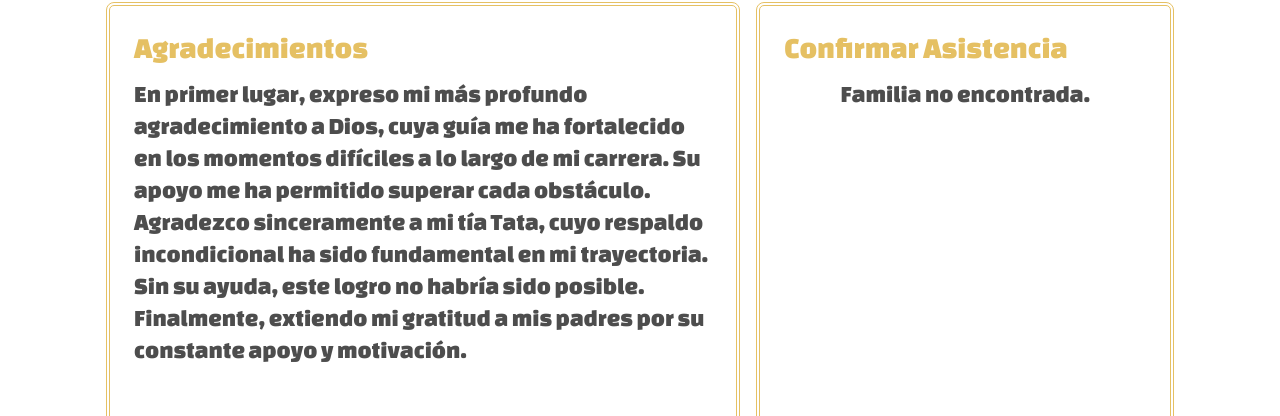
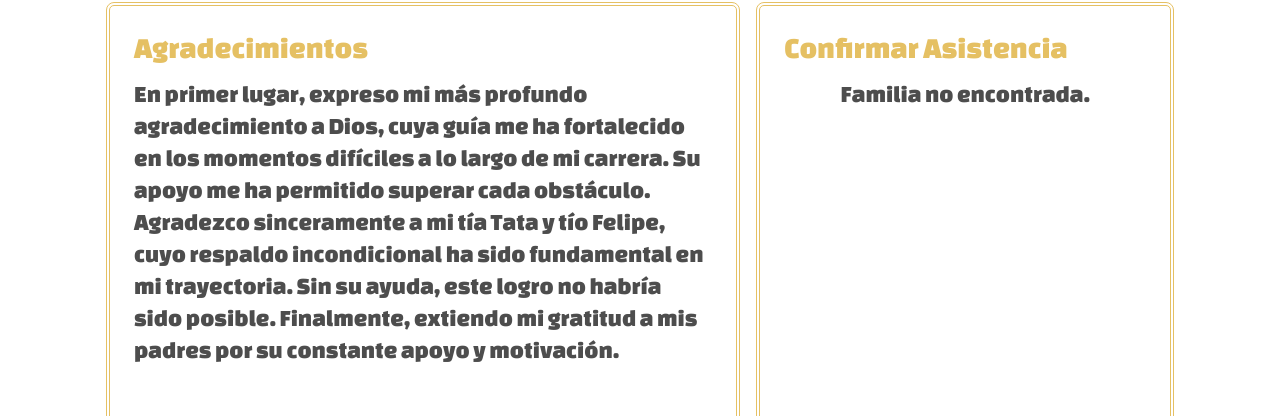
Before and after one commit to Jaime07503/Graduation-Invitation, a React (Vite) app: page /invitation in a window 1280 px wide. Shown: the part 670-1086 px from the top of the page. Built offline with nearby package versions, Linux system fonts and the light colour scheme.

Commit message:
Change in Bento.jsx

```diff
--- a/src/components/Bento.jsx
+++ b/src/components/Bento.jsx
@@ -89,20 +89,6 @@ export const Bento = ({ id, className, FamilyInput }) => {
   const allConfirmed =
     family && family.Members.every((member) => member.guest_confirmed === 1);
 
-  const [content, setContent] = useState("");
-
-  useEffect(() => {
-    if (FamilyInput === "Beltran Valenzuela") {
-      setContent(
-        "En primer lugar, expreso mi más profundo agradecimiento a Dios, cuya guía me ha fortalecido en los momentos difíciles a lo largo de mi carrera. Su apoyo me ha permitido superar cada obstáculo. Agradezco sinceramente a mi tía Tata y tío Felipe, cuyo respaldo incondicional ha sido fundamental en mi trayectoria. Sin su ayuda, este logro no habría sido posible. Finalmente, extiendo mi gratitud a mis padres por su constante apoyo y motivación."
-      );
-    } else {
-      setContent(
-        "En primer lugar, expreso mi más profundo agradecimiento a Dios, cuya guía me ha fortalecido en los momentos difíciles a lo largo de mi carrera. Su apoyo me ha permitido superar cada obstáculo. Agradezco sinceramente a mi tía Tata, cuyo respaldo incondicional ha sido fundamental en mi trayectoria. Sin su ayuda, este logro no habría sido posible. Finalmente, extiendo mi gratitud a mis padres por su constante apoyo y motivación."
-      );
-    }
-  }, [FamilyInput]);
-
   return (
     <section
       id={id}
@@ -138,7 +124,7 @@ export const Bento = ({ id, className, FamilyInput }) => {
       <BentoItem
         className="col-span-9 sm:col-span-5 md:col-span-6"
         title="Agradecimientos"
-        content={content}
+        content="En primer lugar, expreso mi más profundo agradecimiento a Dios, cuya guía me ha fortalecido en los momentos difíciles a lo largo de mi carrera. Su apoyo me ha permitido superar cada obstáculo. Agradezco sinceramente a mi tía Tata y tío Felipe, cuyo respaldo incondicional ha sido fundamental en mi trayectoria. Sin su ayuda, este logro no habría sido posible. Finalmente, extiendo mi gratitud a mis padres por su constante apoyo y motivación."
       />
       <BentoItem
         className="col-span-9 sm:col-span-5 md:col-span-4"
```
